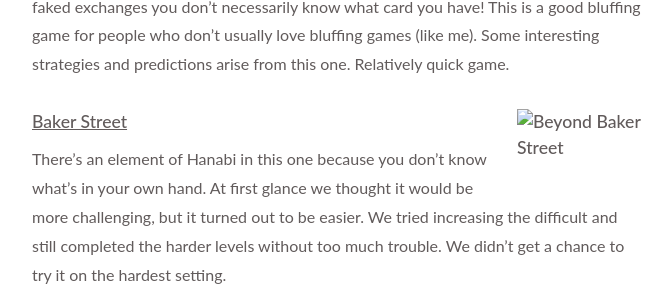
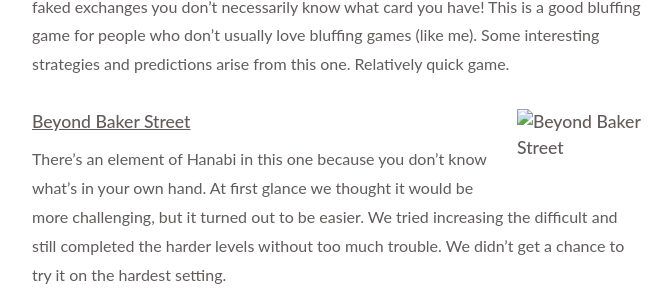
Before and after one commit to newtang/newtang.github.io, a Jekyll site: the page built from _posts/2021-01-11-boardgames-2020.markdown, in a window 1280 px wide and 900 px high, scrolled down 441 px. Shown: the part 149-454 px from the top of the window, without its empty margins (303-974 px from the left). Built offline with Jekyll 4.4.1, drawn with Linux system fonts in a browser that asks for light colours.

Commit message:
Fixing title of Beyond Baker Street

```diff
--- a/_posts/2021-01-11-boardgames-2020.markdown
+++ b/_posts/2021-01-11-boardgames-2020.markdown
@@ -10,7 +10,7 @@
 #### [![Mascarade]({{ site.url }}/assets/boardgames-2020/mascarade.jpg){: style="clear:right;margin-left:20px;float:right;width:125px;"}](https://www.amazon.com/dp/B00E97DWKA)[Mascarade](https://www.amazon.com/dp/B00E97DWKA)
 A bluffing card game, similar to coup, except because exchanges & faked exchanges you don't necessarily know what card you have! This is a good bluffing game for people who don't usually love bluffing games (like me). Some interesting strategies and predictions arise from this one. Relatively quick game.
 
-#### [![Beyond Baker Street]({{ site.url }}/assets/boardgames-2020/beyondBakerStreet.jpg){: style="clear:right;margin-left:20px;float:right;width:125px;"}](https://www.amazon.com/Z-Man-Games-ZM7670-Beyond-Street/dp/B01EYE2XEI/)[Baker Street](https://www.amazon.com/Z-Man-Games-ZM7670-Beyond-Street/dp/B01EYE2XEI/)
+#### [![Beyond Baker Street]({{ site.url }}/assets/boardgames-2020/beyondBakerStreet.jpg){: style="clear:right;margin-left:20px;float:right;width:125px;"}](https://www.amazon.com/Z-Man-Games-ZM7670-Beyond-Street/dp/B01EYE2XEI/)[Beyond Baker Street](https://www.amazon.com/Z-Man-Games-ZM7670-Beyond-Street/dp/B01EYE2XEI/)
 There's an element of Hanabi in this one because you don't know what's in your own hand. At first glance we thought it would be more challenging, but it turned out to be easier. We tried increasing the difficult and still completed the harder levels without too much trouble. We didn't get a chance to try it on the hardest setting.
 
 #### [![Taco vs Burrito]({{ site.url }}/assets/boardgames-2020/tacoVsBurrito.jpg){: style="clear:right;margin-left:20px;float:right;width:125px;"}](https://www.amazon.com/dp/B07JZTBV9C)[Taco vs Burrito](https://www.amazon.com/dp/B07JZTBV9C)
```
